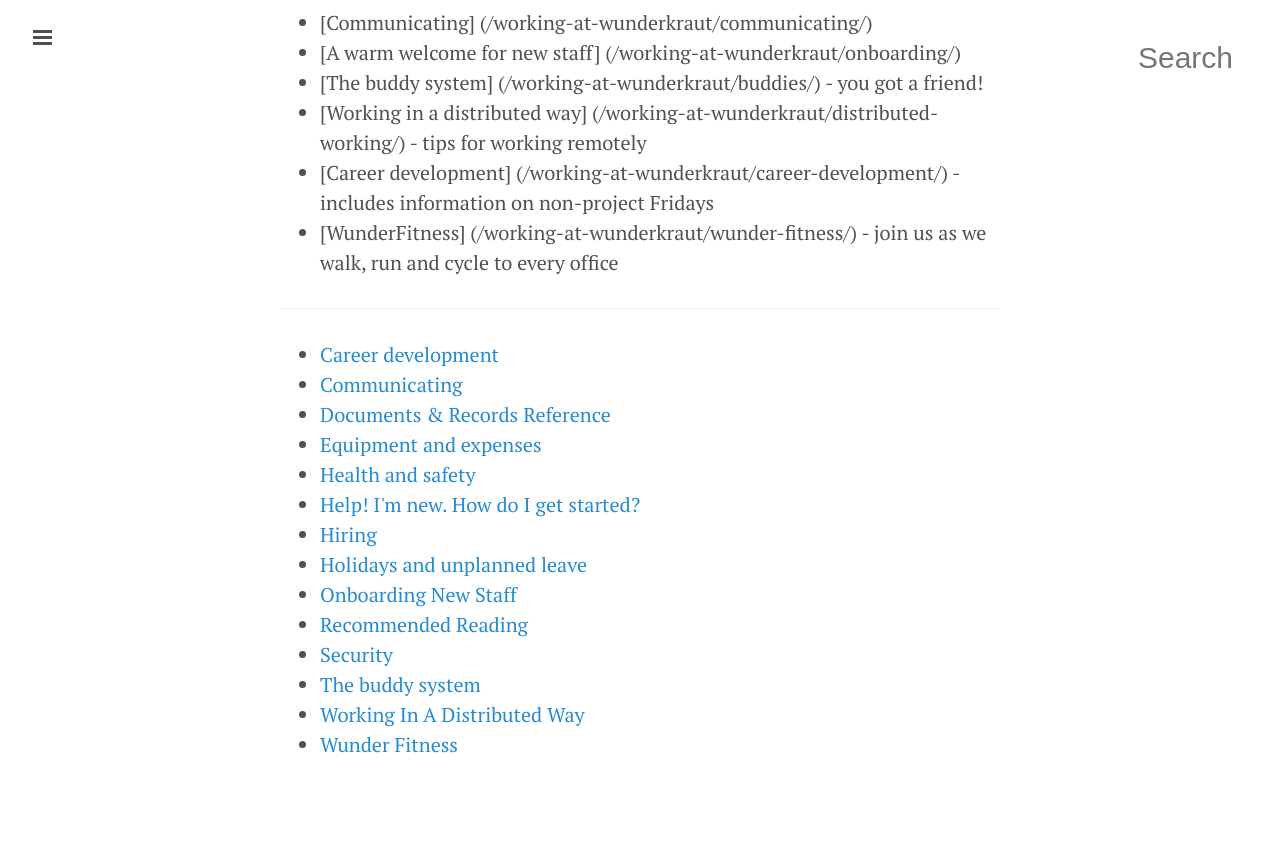
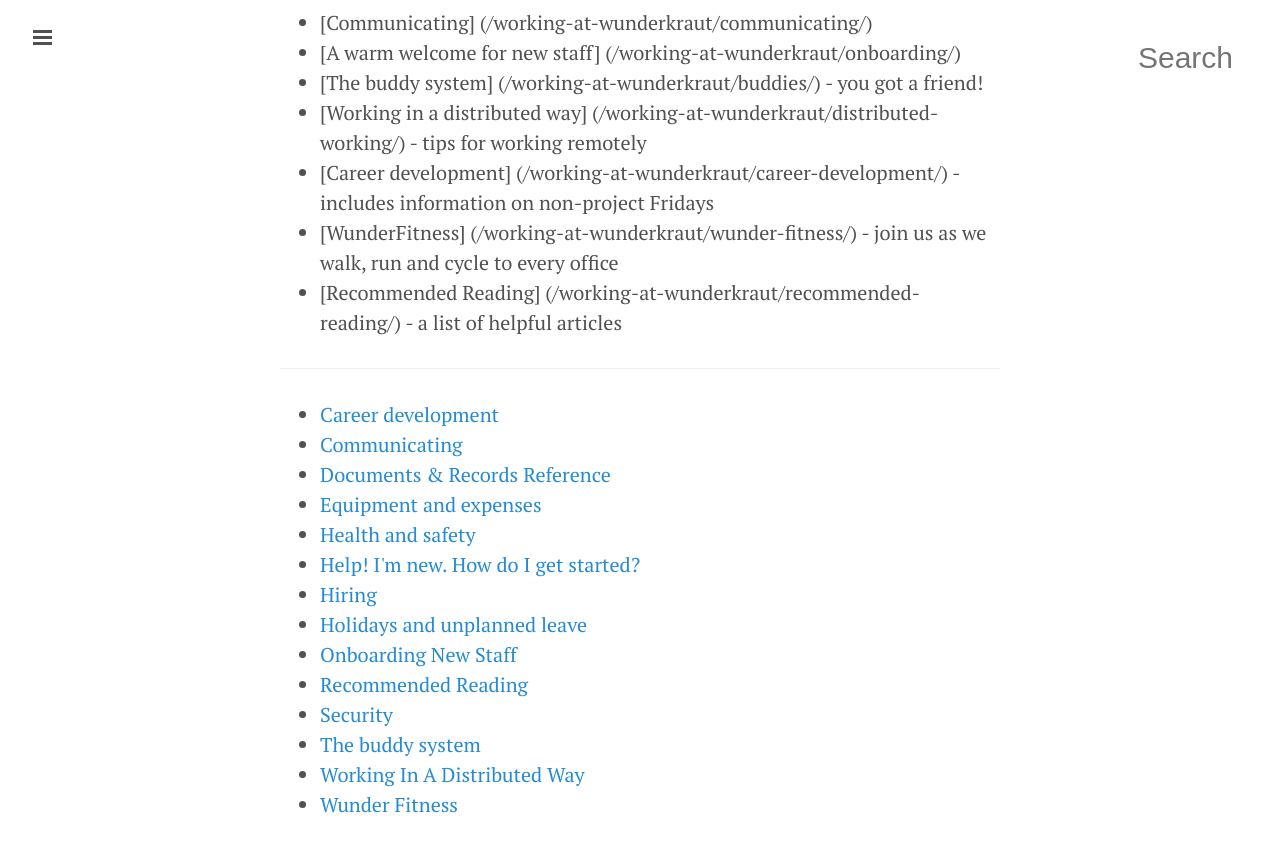
Before and after one commit to tormi/WunderWay, a Jekyll site: the page built from working-at-wunderkraut/index.md, in a window 1280 px wide and 900 px high, scrolled down 682 px. Shown: the top 852 px of the window. Built offline with Jekyll 4.4.1, drawn with Linux system fonts in a browser that asks for light colours; nearby versions of some CDN libraries; Markdown is read by kramdown in place of the engine named in the settings.

Commit message:
Update index.md
added a link to recommended reading

```diff
--- a/working-at-wunderkraut/index.md
+++ b/working-at-wunderkraut/index.md
@@ -20,5 +20,6 @@
  - [Working in a distributed way] (/working-at-wunderkraut/distributed-working/) - tips for working remotely
  - [Career development] (/working-at-wunderkraut/career-development/) - includes information on non-project Fridays
  - [WunderFitness] (/working-at-wunderkraut/wunder-fitness/) - join us as we walk, run and cycle to every office
+ - [Recommended Reading] (/working-at-wunderkraut/recommended-reading/) - a list of helpful articles
 
 ---------------------------
```
